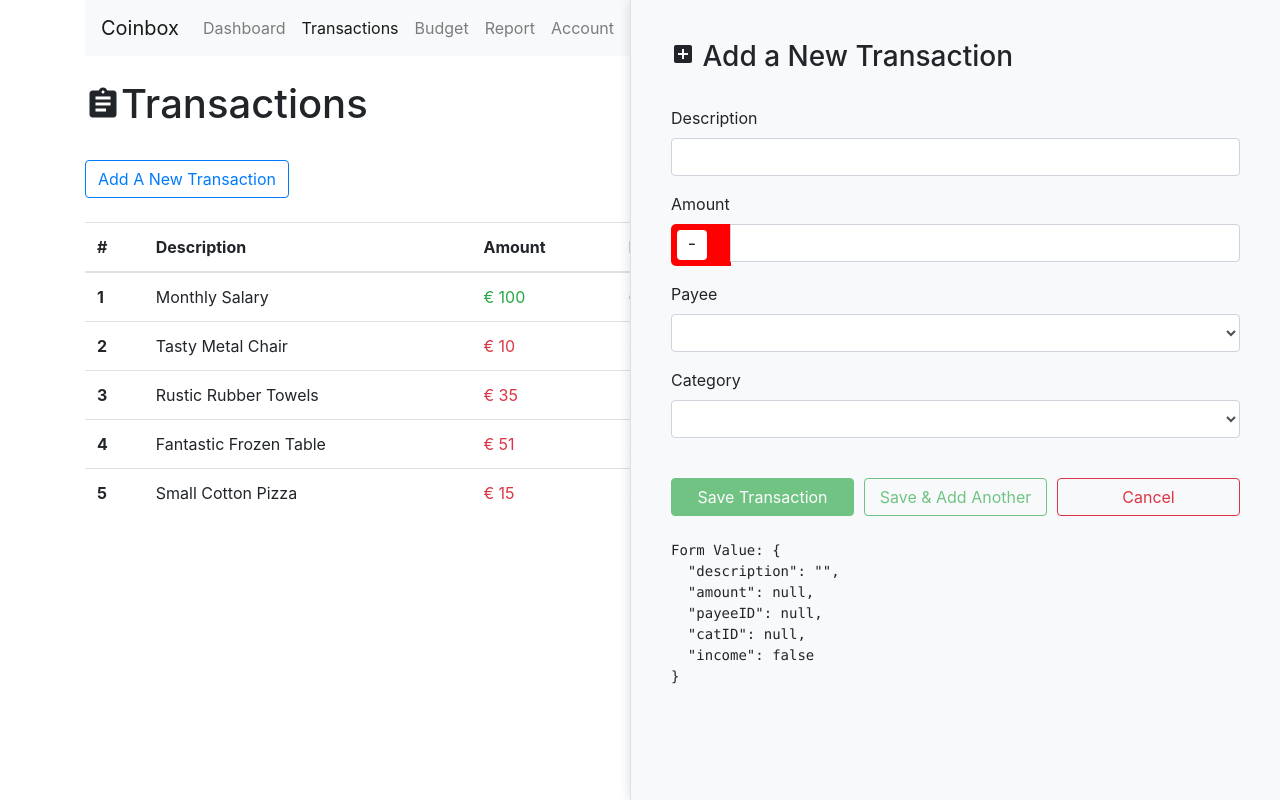
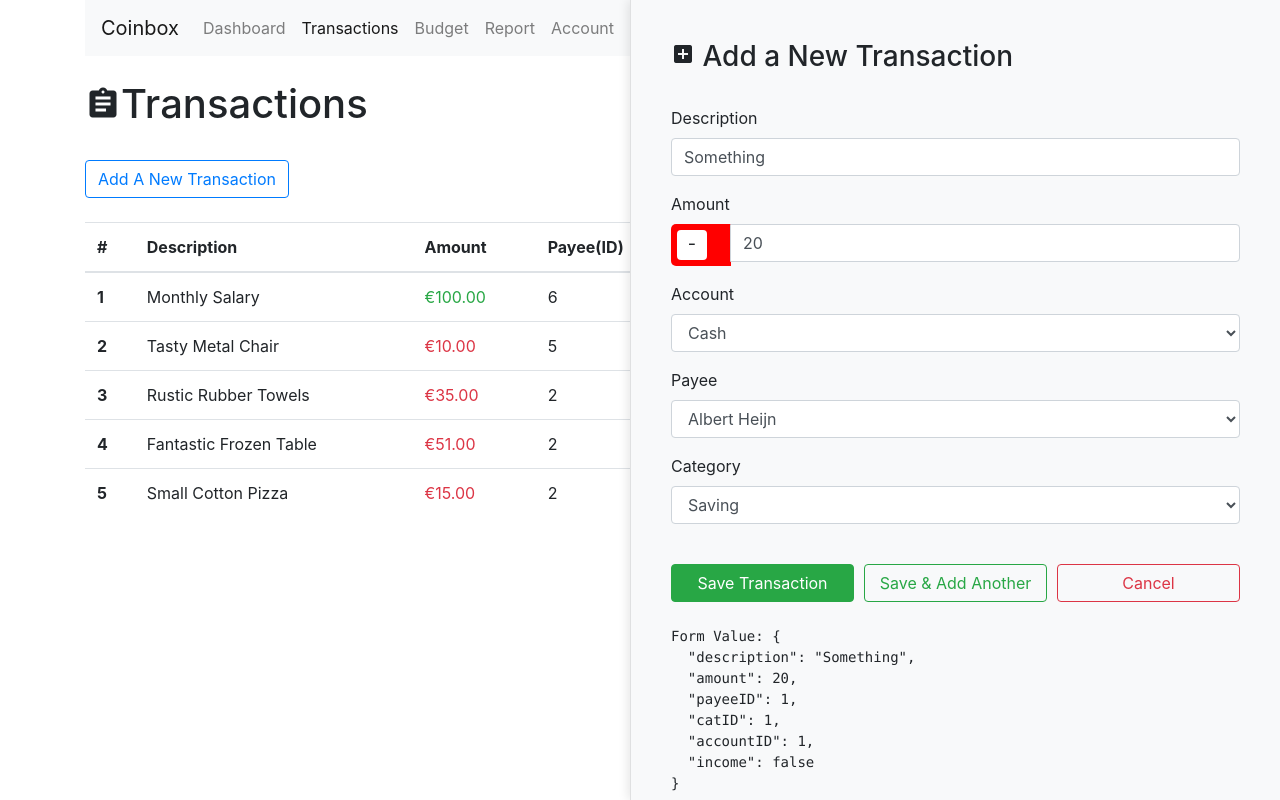
Before and after one commit to hql287/coinbox, an Angular app: page /transactions in a window 1280 px wide. Built offline with nearby package versions, Linux system fonts and the light colour scheme.

Commit message:
Added account select input to the transaction form

```diff
--- a/src/app/transactions/form/transaction-form.component.html
+++ b/src/app/transactions/form/transaction-form.component.html
@@ -53,6 +53,27 @@
         </small>
         <small class="text-danger" *ngIf="amount.errors.invalidAmount">
           Amount cannot be zero or a nagative number.
+        </small>
+      </div>
+    </div>
+    <!-- Account -->
+    <div class="form-group">
+      <label>Account</label>
+      <select
+        formControlName="accountID"
+        class="form-control"
+        [ngClass]="{
+          'valid-input': accountID.valid && (accountID.touched || accountID.dirty),
+          'invalid-input': accountID.invalid && (accountID.touched || accountID.dirty)
+        }"
+        required>
+        <option *ngFor="let acc of accounts" [value]="acc.id">
+          {{ acc.title }}
+        </option>
+      </select>
+      <div *ngIf="accountID.errors && (accountID.touched || accountID.dirty)">
+        <small class="text-danger" *ngIf="accountID.errors.required">
+          Account is required.
         </small>
       </div>
     </div>
--- a/src/app/transactions/form/transaction-form.component.ts
+++ b/src/app/transactions/form/transaction-form.component.ts
@@ -3,6 +3,7 @@ import {FormGroup, FormControl, Validators} from '@angular/forms';
 
 // Get Fake Data
 import {payeeData} from '../../../assets/payees';
+import {accountsData} from '../../../assets/accounts';
 import {categoryData} from '../../../assets/categories';
 
 @Component({
@@ -11,17 +12,19 @@ import {categoryData} from '../../../assets/categories';
   styleUrls: ['./transaction-form.component.css'],
 })
 export class TransactionFormComponent implements OnInit {
-  // Data
+  // Fake Data
   payees: any;
+  accounts: any;
   categories: any;
   // Form
   formData: FormGroup;
   // Form Controls
   description: FormControl;
-  amount:      FormControl;
-  payeeID:     FormControl;
-  catID:       FormControl;
-  income:      FormControl;
+  amount: FormControl;
+  payeeID: FormControl;
+  catID: FormControl;
+  accountID: FormControl;
+  income: FormControl;
 
   @Input() isFormVisible: boolean;
   @Output() submitted = new EventEmitter<object>();
@@ -30,9 +33,10 @@ export class TransactionFormComponent implements OnInit {
   constructor() {}
 
   ngOnInit() {
-    // Populate categories & payees data
+    // Populate data holders
+    this.payees = payeeData;
+    this.accounts = accountsData;
     this.categories = categoryData;
-    this.payees = payeeData;
     // Setup form model
     this.createFormControls();
     this.createForm();
@@ -41,19 +45,21 @@ export class TransactionFormComponent implements OnInit {
   createForm() {
     this.formData = new FormGroup({
       description: this.description,
-      amount:      this.amount,
-      payeeID:     this.payeeID,
-      catID:       this.catID,
-      income:      this.income,
+      amount: this.amount,
+      payeeID: this.payeeID,
+      catID: this.catID,
+      accountID: this.accountID,
+      income: this.income,
     });
   }
 
   createFormControls() {
-    this.description = new FormControl('', Validators.required);
-    this.amount      = new FormControl(null, [Validators.required, amountValidator]);
-    this.payeeID     = new FormControl(null, Validators.required);
-    this.catID       = new FormControl(null, Validators.required);
-    this.income      = new FormControl(false, Validators.required);
+    this.description = new FormControl('Something', Validators.required);
+    this.amount = new FormControl(20, [Validators.required, amountValidator]);
+    this.payeeID = new FormControl(this.payees[0].id, Validators.required);
+    this.catID = new FormControl(this.categories[0].id, Validators.required);
+    this.accountID = new FormControl(this.accounts[0].id, Validators.required);
+    this.income = new FormControl(false, Validators.requnuleired);
   }
 
   closeForm() {
--- a/src/app/transactions/list/transaction-list.component.html
+++ b/src/app/transactions/list/transaction-list.component.html
@@ -5,6 +5,7 @@
       <th scope="col">Description</th>
       <th scope="col">Amount</th>
       <th scope="col">Payee(ID)</th>
+      <th scope="col">Account(ID)</th>
       <th scope="col">Category(ID)</th>
       <th scope="col">Type</th>
     </tr>
@@ -15,9 +16,10 @@
       <td>{{ item.description }}</td>
       <td *ngIf="item.income; else amount"
         class="text-success">
-        € {{ item.amount }}
+        {{ item.amount | currency:'EUR':'symbol' }}
       </td>
       <td>{{ item.payeeID }}</td>
+      <td>{{ item.accountID }}</td>
       <td *ngIf="!item.income; else catID">
         {{ item.catID }}
       </td>
@@ -30,7 +32,7 @@
       <!-- Alternative Template -->
       <ng-template #amount>
         <td class="text-danger">
-          € {{ item.amount }}
+          {{ item.amount | currency:'EUR':'symbol' }}
         </td>
       </ng-template>
       <ng-template #catID>
--- a/src/assets/accounts.js
+++ b/src/assets/accounts.js
@@ -1,14 +1,14 @@
 export const accountsData = [
   {
     id: 1,
-    label: 'Cash',
+    title: 'Cash',
   },
   {
     id: 2,
-    label: 'Checking',
+    title: 'Checking',
   },
   {
     id: 3,
-    label: 'Saving',
+    title: 'Saving',
   },
 ];
--- a/src/assets/transactions.js
+++ b/src/assets/transactions.js
@@ -1,6 +1,7 @@
 export const transactionData = [
   {
     payeeID: 6,
+    accountID: 3,
     amount: 100,
     description: 'Monthly Salary',
     income: true,
@@ -9,6 +10,7 @@ export const transactionData = [
     payeeID: 5,
     amount: 10,
     catID: 2,
+    accountID: 1,
     description: 'Tasty Metal Chair',
     income: false,
   },
@@ -16,6 +18,7 @@ export const transactionData = [
     payeeID: 2,
     amount: 35,
     catID: 9,
+    accountID: 1,
     description: 'Rustic Rubber Towels',
     income: false,
   },
@@ -23,6 +26,7 @@ export const transactionData = [
     payeeID: 2,
     amount: 51,
     catID: 1,
+    accountID: 2,
     description: 'Fantastic Frozen Table',
     income: false,
   },
@@ -30,6 +34,7 @@ export const transactionData = [
     payeeID: 2,
     amount: 15,
     catID: 3,
+    accountID: 2,
     description: 'Small Cotton Pizza',
     income: false,
   },
```
Also changed, not shown: src/app/interface/account.ts (deleted, +0 -10 lines), src/app/interface/transaction.ts (deleted, +0 -10 lines).
